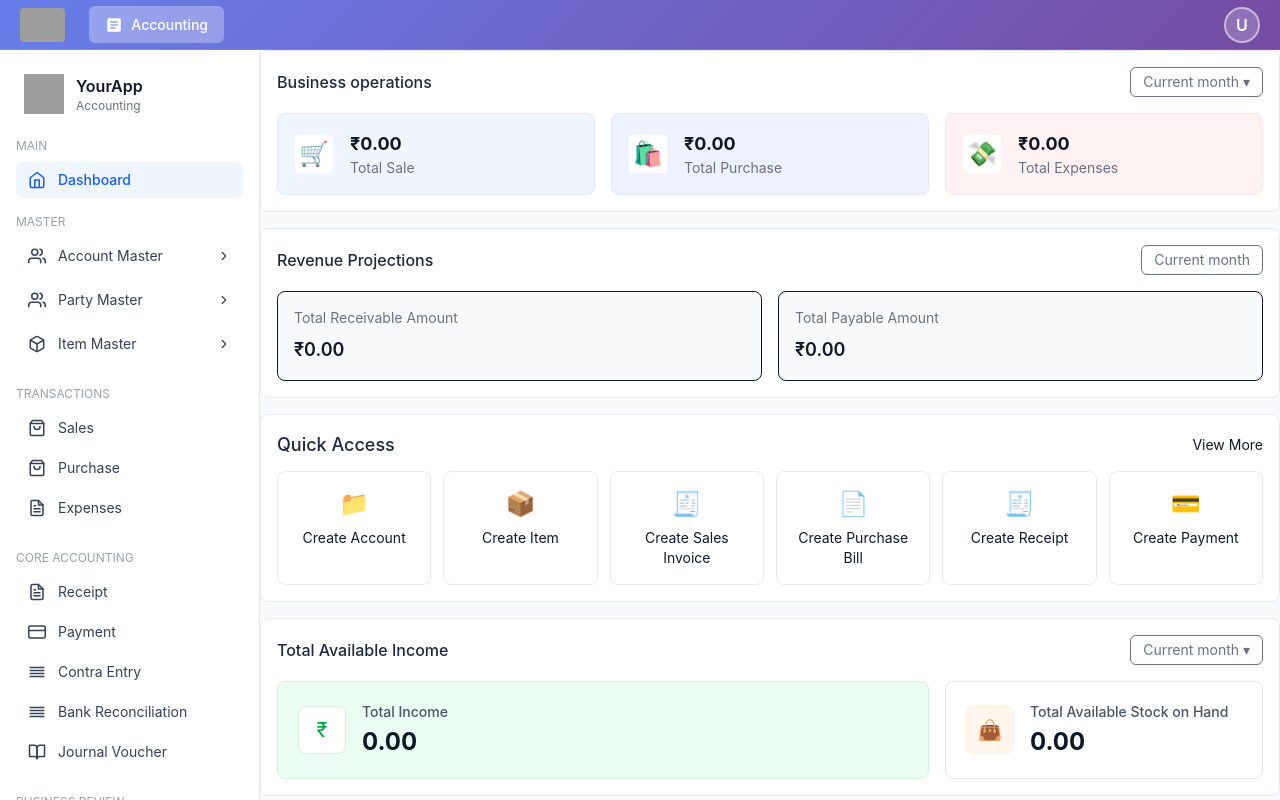
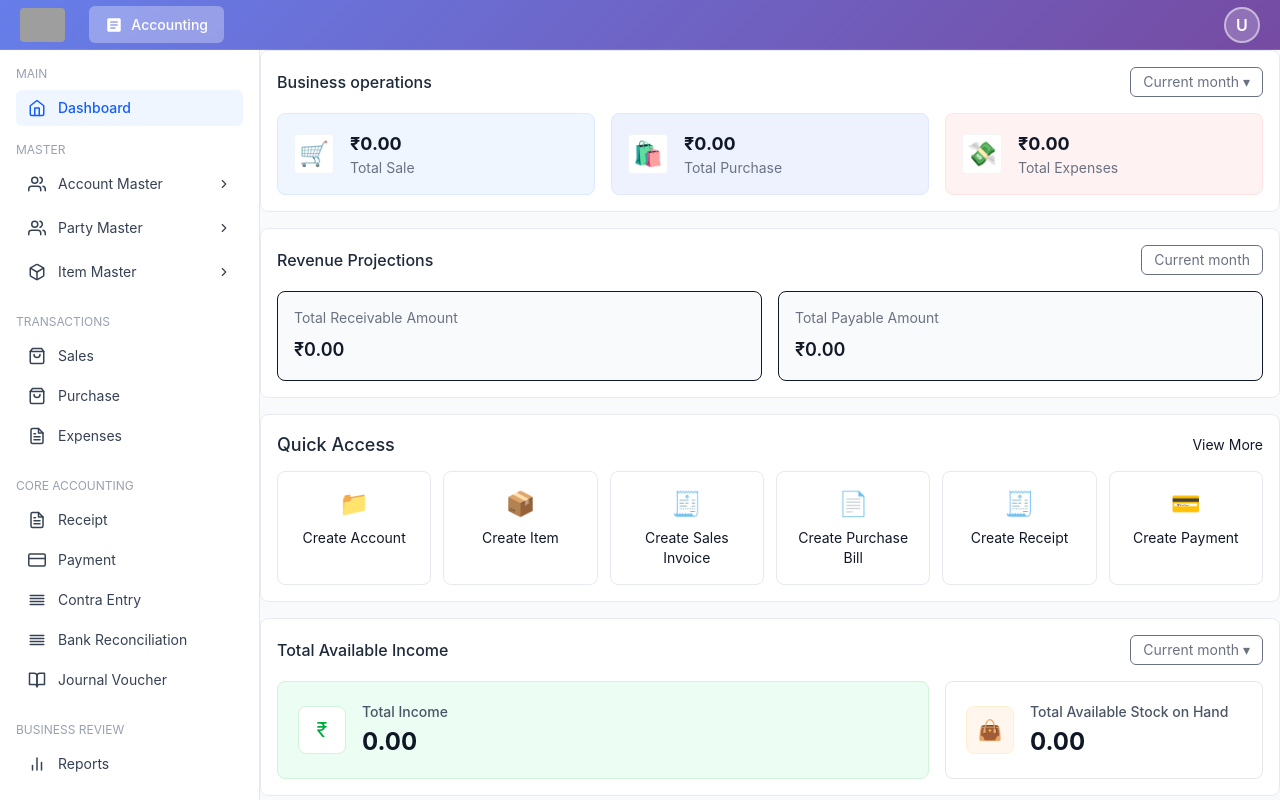
Before and after one commit to CrazyPrash007/b2b-accounting, a React (Vite) app in the folder accounting-frontend/: page / in a window 1280 px wide. Built offline with nearby package versions, Linux system fonts and the light colour scheme; grey boxes are pictures that could not be loaded.

Commit message:
Remove logo and YourApp branding from Sidebar

```diff
--- a/accounting-frontend/src/layouts/Sidebar.jsx
+++ b/accounting-frontend/src/layouts/Sidebar.jsx
@@ -94,16 +94,7 @@ export default function Sidebar() {
 
     return (
         <aside className="w-[260px] bg-white border-r border-gray-200 h-screen sticky top-0 flex flex-col">
-            {/* Logo */}
-            <div className="px-6 py-6 flex items-center gap-3">
-                <img src="/logo.svg" className="h-10 w-10 logo" alt="logo" />
-                <div>
-                    <div className="font-semibold text-primary">YourApp</div>
-                    <div className="text-xs text-gray-500">Accounting</div>
-                </div>
-            </div>
-
-            <nav className="flex-1 px-4 overflow-y-auto">
+            <nav className="flex-1 px-4 py-4 overflow-y-auto">
                 {/* Dashboard (top-level) */}
                 <div className="mb-4">
                     <div className="text-xs text-gray-400 mb-2 uppercase">Main</div>
```
